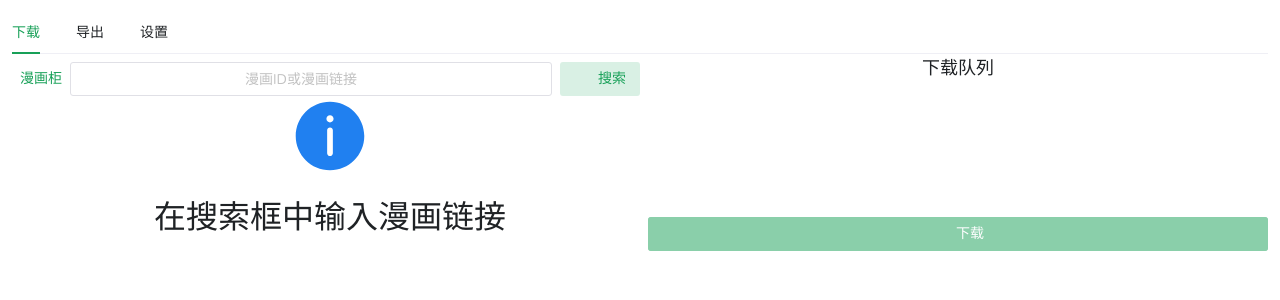
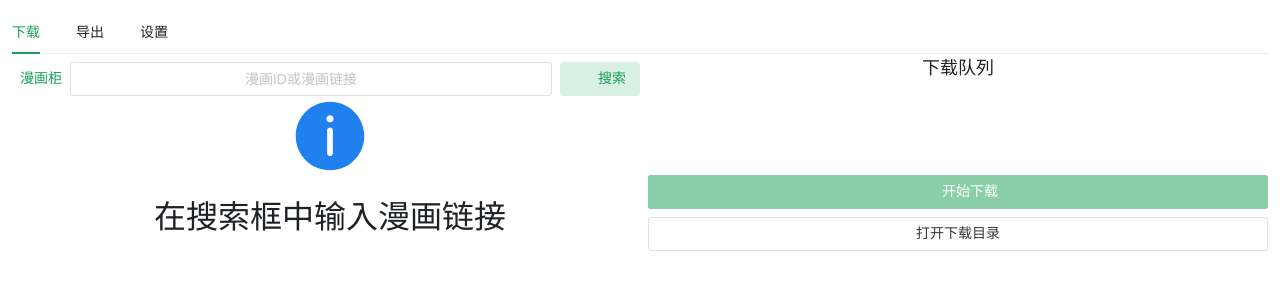
Before and after one commit to lanyeeee/manhuagui-downloader-wails, a Vue app in the folder frontend/: page / in a window 1280 px wide. Shown: the top 300 px of the page. Built offline with nearby package versions, Linux system fonts and the light colour scheme; some icons are missing.

Commit message:
feat: 添加打开下载目录按钮

```diff
--- a/frontend/components.d.ts
+++ b/frontend/components.d.ts
@@ -7,24 +7,18 @@ export {}
 /* prettier-ignore */
 declare module 'vue' {
   export interface GlobalComponents {
-    DownloadBar: typeof import('./src/components/download/DownloadBar.vue')['default']
     DownloadButton: typeof import('./src/components/download/DownloadButton.vue')['default']
     DownloadList: typeof import('./src/components/download/DownloadList.vue')['default']
     DownloadPane: typeof import('./src/components/download/DownloadPane.vue')['default']
     DownloadProgress: typeof import('./src/components/download/DownloadProgress.vue')['default']
     DownloadSearchBar: typeof import('./src/components/download/DownloadSearchBar.vue')['default']
-    DownloadTable: typeof import('./src/components/download/DownloadTable.vue')['default']
     DownloadTree: typeof import('./src/components/download/DownloadTree.vue')['default']
     ExportBar: typeof import('./src/components/export/ExportBar.vue')['default']
     ExportPane: typeof import('./src/components/export/ExportPane.vue')['default']
     ExportRefreshButton: typeof import('./src/components/export/ExportRefreshButton.vue')['default']
     ExportTree: typeof import('./src/components/export/ExportTree.vue')['default']
     NButton: typeof import('naive-ui')['NButton']
-    NCard: typeof import('naive-ui')['NCard']
-    NH1: typeof import('naive-ui')['NH1']
-    NH2: typeof import('naive-ui')['NH2']
     NH3: typeof import('naive-ui')['NH3']
-    NH4: typeof import('naive-ui')['NH4']
     NIcon: typeof import('naive-ui')['NIcon']
     NInput: typeof import('naive-ui')['NInput']
     NInputNumber: typeof import('naive-ui')['NInputNumber']
--- a/frontend/src/components/download/DownloadButton.vue
+++ b/frontend/src/components/download/DownloadButton.vue
@@ -71,7 +71,7 @@ async function downloadOptions() {
   <n-button @click="onDownload" type="primary"
             :disabled="downloadButtonDisabled"
             :loading="downloadButtonLoading">
-    下载
+    开始下载
     <template #icon>
       <n-icon>
         <download-icon/>
--- a/frontend/src/components/download/DownloadList.vue
+++ b/frontend/src/components/download/DownloadList.vue
@@ -3,6 +3,10 @@ import {defineProps, ref} from "vue"
 import {TreeInst, TreeOption} from "naive-ui";
 import DownloadProgress from "./DownloadProgress.vue";
 import DownloadButton from "./DownloadButton.vue";
+import {BrowserOpenURL} from "../../../wailsjs/runtime";
+import {useDownloaderStore} from "../../stores/downloader";
+
+const store = useDownloaderStore()
 
 const props = defineProps<{
   downloadTreeInst: TreeInst | null,
@@ -15,9 +19,14 @@ const downloadProgresses = ref<(InstanceType<typeof DownloadProgress>)[]>([])
 
 const searchDisabled = defineModel<boolean>("searchDisabled", {required: true})
 
+async function openCacheDirectory() {
+  BrowserOpenURL(store.cacheDirectory)
+}
+
 </script>
 
 <template>
+  <div class="flex flex-col h-full gap-y-2">
     <n-scrollbar>
       <div class="flex flex-col gap-y-2">
         <n-h3>下载队列</n-h3>
@@ -36,4 +45,7 @@ const searchDisabled = defineModel<boolean>("searchDisabled", {required: true})
         :download-progresses="downloadProgresses"
         v-model:search-disabled="searchDisabled"
     />
+    <n-button @click="openCacheDirectory">打开下载目录</n-button>
+  </div>
+
 </template>
--- a/frontend/src/components/download/DownloadPane.vue
+++ b/frontend/src/components/download/DownloadPane.vue
@@ -1,20 +1,24 @@
 <script setup lang="ts">
 import DownloadTree from "./DownloadTree.vue";
 import DownloadSearchBar from "./DownloadSearchBar.vue";
-import {computed, ref} from "vue";
+import {computed, ref, watch} from "vue";
 import {TreeInst, TreeOption} from "naive-ui";
 import DownloadList from "./DownloadList.vue";
 import {DownloadStatus} from "../../constants/download-constant";
+import {useDownloaderStore} from "../../stores/downloader";
 
-const showInfo = computed<boolean>(() => downloadTreeOptions.value.length === 0)
+const store = useDownloaderStore()
+
 
 const downloadTreeInst = ref<TreeInst | null>(null);
 const downloadTreeOptions = ref<TreeOption[]>([]);
 const downloadDefaultExpandKeys = ref<string[]>([]);
 const downloadDefaultCheckedKeys = ref<string[]>([]);
-
 const searchDisabled = ref<boolean>(false);
 
+watch(() => store.cacheDirectory, () => downloadTreeOptions.value = [])
+
+const showInfo = computed<boolean>(() => downloadTreeOptions.value.length === 0)
 const optionToDownload = computed<(TreeOption | null)[]>(() => downloadTreeInst
         .value
         ?.getCheckedData()
@@ -22,7 +26,6 @@ const optionToDownload = computed<(TreeOption | null)[]>(() => downloadTreeInst
         // 所有状态不是已完成的叶子节点就是要下载的
         .filter(option => option !== null && option.isLeaf && (option.suffix === undefined || option.suffix() !== DownloadStatus.COMPLETED))
     ?? [])
-
 const optionDownloading = computed<(TreeOption | null)[]>(() => downloadTreeInst
         .value
         ?.getCheckedData()
@@ -51,7 +54,7 @@ const optionDownloading = computed<(TreeOption | null)[]>(() => downloadTreeInst
                      v-model:download-default-checked-keys="downloadDefaultCheckedKeys"
       />
     </div>
-    <div class="flex-1 flex flex-col">
+    <div class="flex-1">
       <download-list :download-tree-inst="downloadTreeInst"
                      :download-tree-options="downloadTreeOptions"
                      :options-to-download="optionToDownload"
--- a/frontend/src/components/settings/SettingsPane.vue
+++ b/frontend/src/components/settings/SettingsPane.vue
@@ -20,7 +20,6 @@ async function onChooseCacheDirectory() {
     notification.create({type: "error", title: "选择缓存目录失败", meta: response.msg,})
   } else if (response.data !== "") {
     store.cacheDirectory = response.data as string
-    store.downloadTreeOptions = []
   }
 }
 
```
Lines whose indentation alone changed are shown as unchanged.
